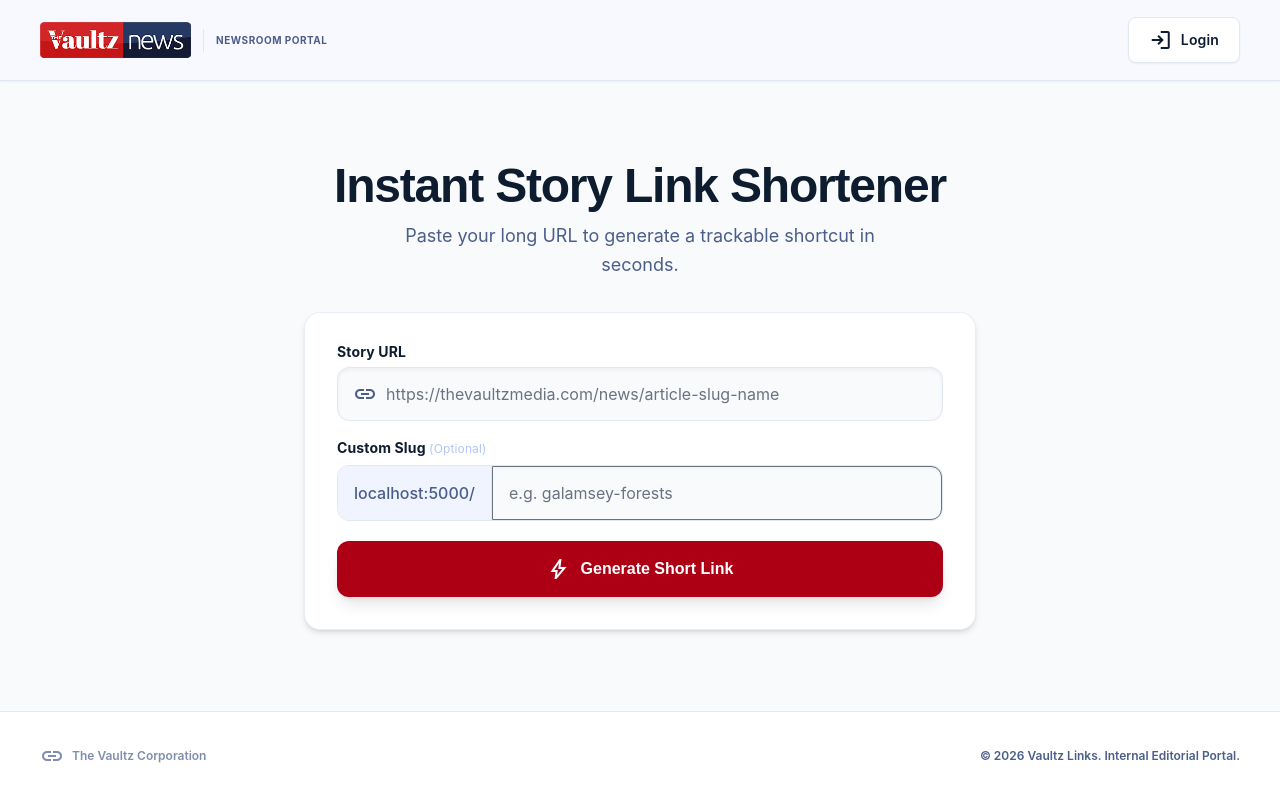
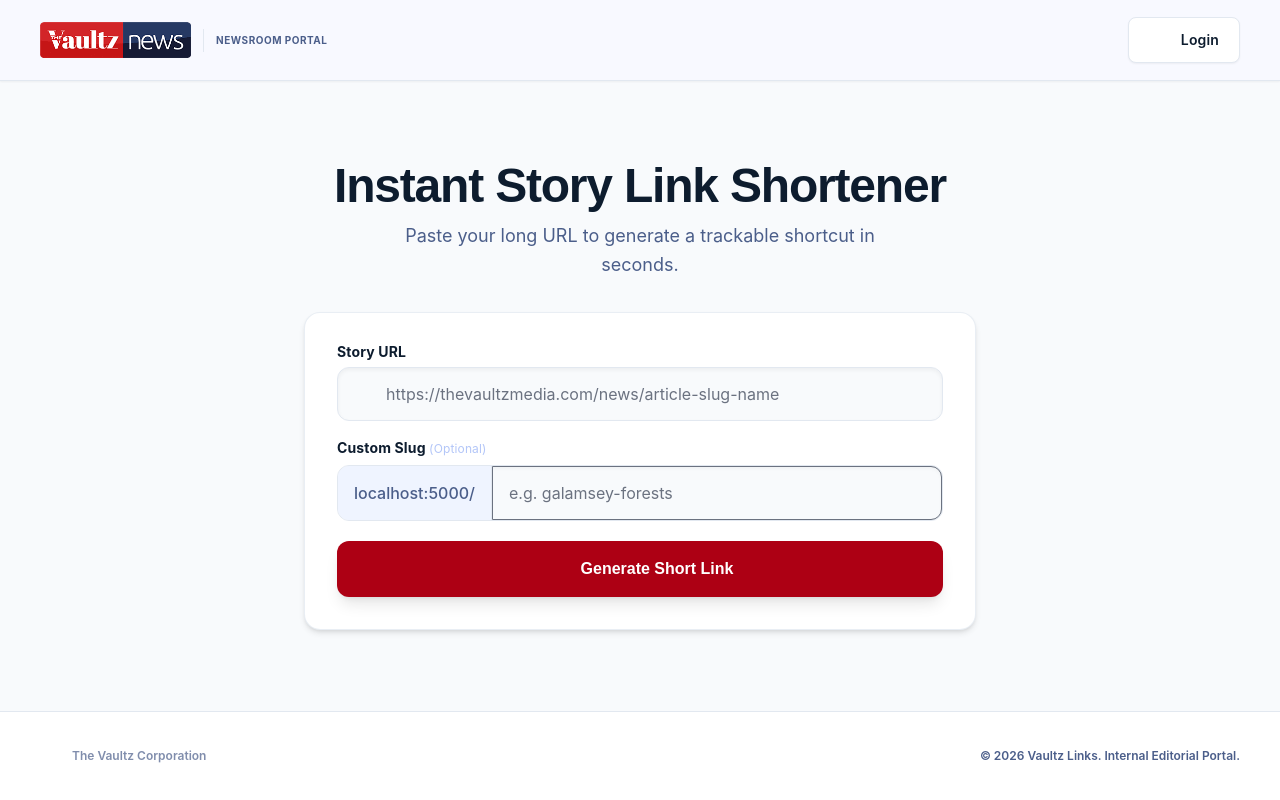
Before and after one commit to BraEmma1/Link-Shortner, a Next.js app in the folder client/: page / in a window 1280 px wide. Built offline with nearby package versions, Linux system fonts and the light colour scheme; no server answers.

Commit message:
feat: initialize root layout with global styles, metadata, and auth/keep-alive providers

```diff
--- a/client/src/app/globals.css
+++ b/client/src/app/globals.css
@@ -4,12 +4,43 @@
 
 /* ─── Google Fonts ─────────────────────────────────── */
 @import url('https://fonts.googleapis.com/css2?family=Inter:wght@400;500;600;700&family=Plus+Jakarta+Sans:wght@600;700&display=swap');
-@import url('https://fonts.googleapis.com/css2?family=Material+Symbols+Outlined:opsz,wght,FILL,GRAD@20..48,100..700,0..1,-50..200&display=swap');
+/* NOTE: Material Symbols is loaded via <link> in layout.tsx to avoid FOUC */
 
 /* ─── Material Symbols Defaults ────────────────────── */
+/*
+  FOUC prevention: keep icon spans invisible until the webfont is ready.
+  The .fonts-loaded class is added to <html> by an inline script in layout.tsx
+  once document.fonts.ready resolves. This prevents ligature text from
+  flashing before the font arrives.
+*/
 .material-symbols-outlined {
+  font-family: 'Material Symbols Outlined';
   font-variation-settings: 'FILL' 0, 'wght' 400, 'GRAD' 0, 'opsz' 24;
+  font-size: 24px;
+  line-height: 1;
+  letter-spacing: normal;
+  text-transform: none;
+  display: inline-block;
+  white-space: nowrap;
+  word-wrap: normal;
+  direction: ltr;
+  -webkit-font-feature-settings: 'liga';
+  font-feature-settings: 'liga';
+  -webkit-font-smoothing: antialiased;
   user-select: none;
+  /* Hide text content until font renders — prevents ligature flash */
+  color: transparent;
+  transition: color 0s;
+}
+
+/* Once fonts are loaded, reveal the icons */
+html.fonts-loaded .material-symbols-outlined {
+  color: inherit;
+}
+
+/* Fallback: if font loading takes >3 s, show anyway to avoid blank icons */
+html.fonts-timeout .material-symbols-outlined {
+  color: inherit;
 }
 
 .material-symbols-outlined.fill {
--- a/client/src/app/layout.tsx
+++ b/client/src/app/layout.tsx
@@ -5,8 +5,8 @@ import KeepAliveProvider from '@/components/KeepAliveProvider';
 
 export const metadata: Metadata = {
   title: {
-    default: 'Vaultz Links',
-    template: '%s | Vaultz Links',
+    default: 'The Vaultz Corporation',
+    template: '%s | The Vaultz Corporation',
   },
   description:
     'Enterprise-grade URL shortening, QR code generation, and link analytics platform.',
@@ -24,16 +24,45 @@ export default function RootLayout({
   return (
     <html lang="en" className="light">
       <head>
-        {/* Material Symbols Outlined icon font */}
+        {/* Material Symbols Outlined icon font — preconnect first for speed */}
         <link rel="preconnect" href="https://fonts.googleapis.com" />
         <link
           rel="preconnect"
           href="https://fonts.gstatic.com"
           crossOrigin="anonymous"
         />
+        {/*
+          display=block: browser will NOT show fallback text while loading.
+          This is the key FOUC prevention at the network level.
+        */}
         <link
-          href="https://fonts.googleapis.com/css2?family=Material+Symbols+Outlined:opsz,wght,FILL,GRAD@20..48,100..700,0..1,-50..200&display=swap"
+          href="https://fonts.googleapis.com/css2?family=Material+Symbols+Outlined:opsz,wght,FILL,GRAD@20..48,100..700,0..1,-50..200&display=block"
           rel="stylesheet"
+        />
+        {/*
+          Inline script: adds .fonts-loaded to <html> once the webfont is ready.
+          Falls back to .fonts-timeout after 3 s so icons are never permanently hidden.
+          Must be inline (not async/defer) so it runs before first paint.
+        */}
+        <script
+          dangerouslySetInnerHTML={{
+            __html: `
+              (function() {
+                var timeout = setTimeout(function() {
+                  document.documentElement.classList.add('fonts-timeout');
+                }, 3000);
+                if (document.fonts && document.fonts.ready) {
+                  document.fonts.ready.then(function() {
+                    clearTimeout(timeout);
+                    document.documentElement.classList.add('fonts-loaded');
+                  });
+                } else {
+                  clearTimeout(timeout);
+                  document.documentElement.classList.add('fonts-loaded');
+                }
+              })();
+            `,
+          }}
         />
       </head>
       <body className="bg-background text-on-surface font-body-md antialiased" suppressHydrationWarning>
```
